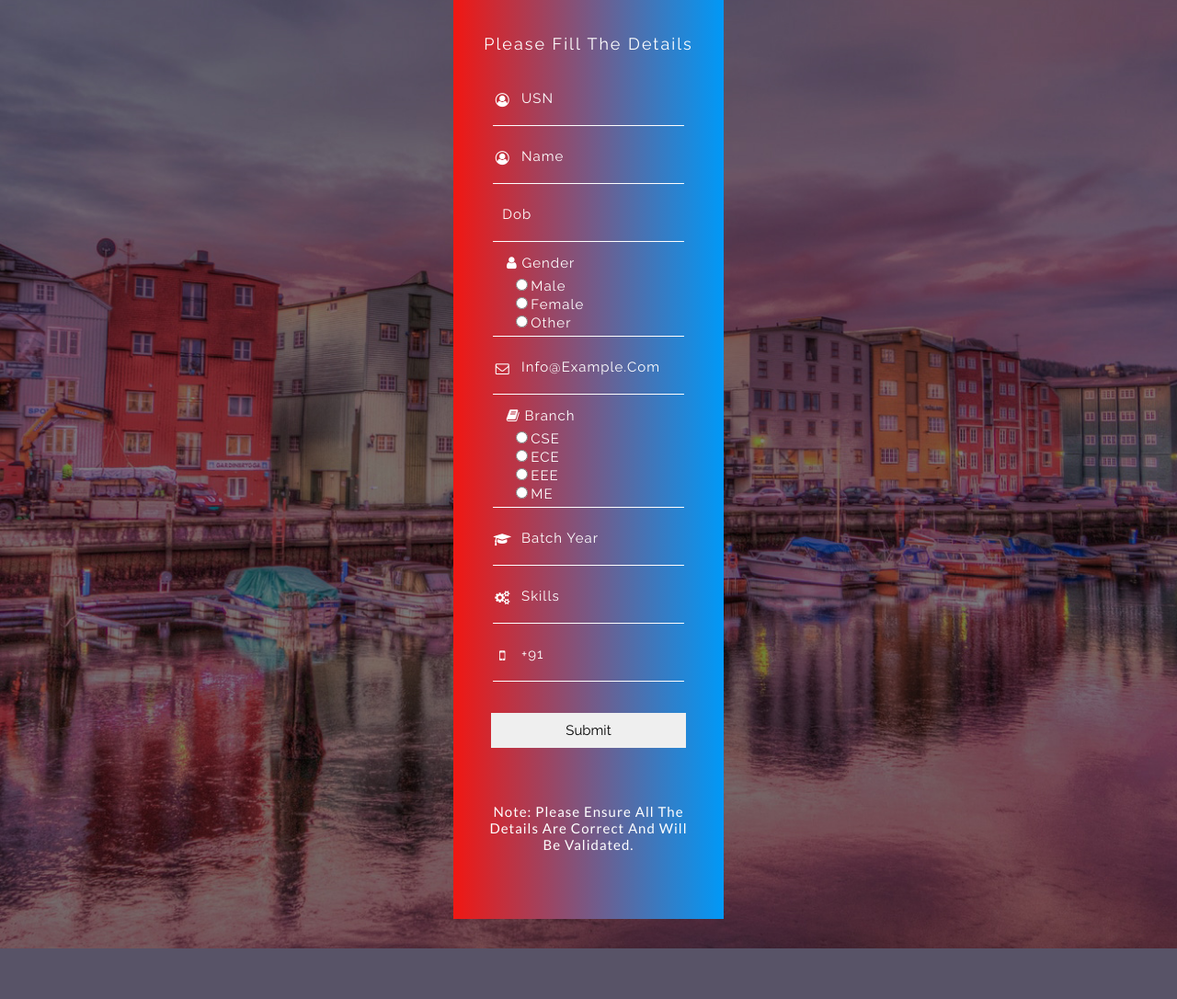
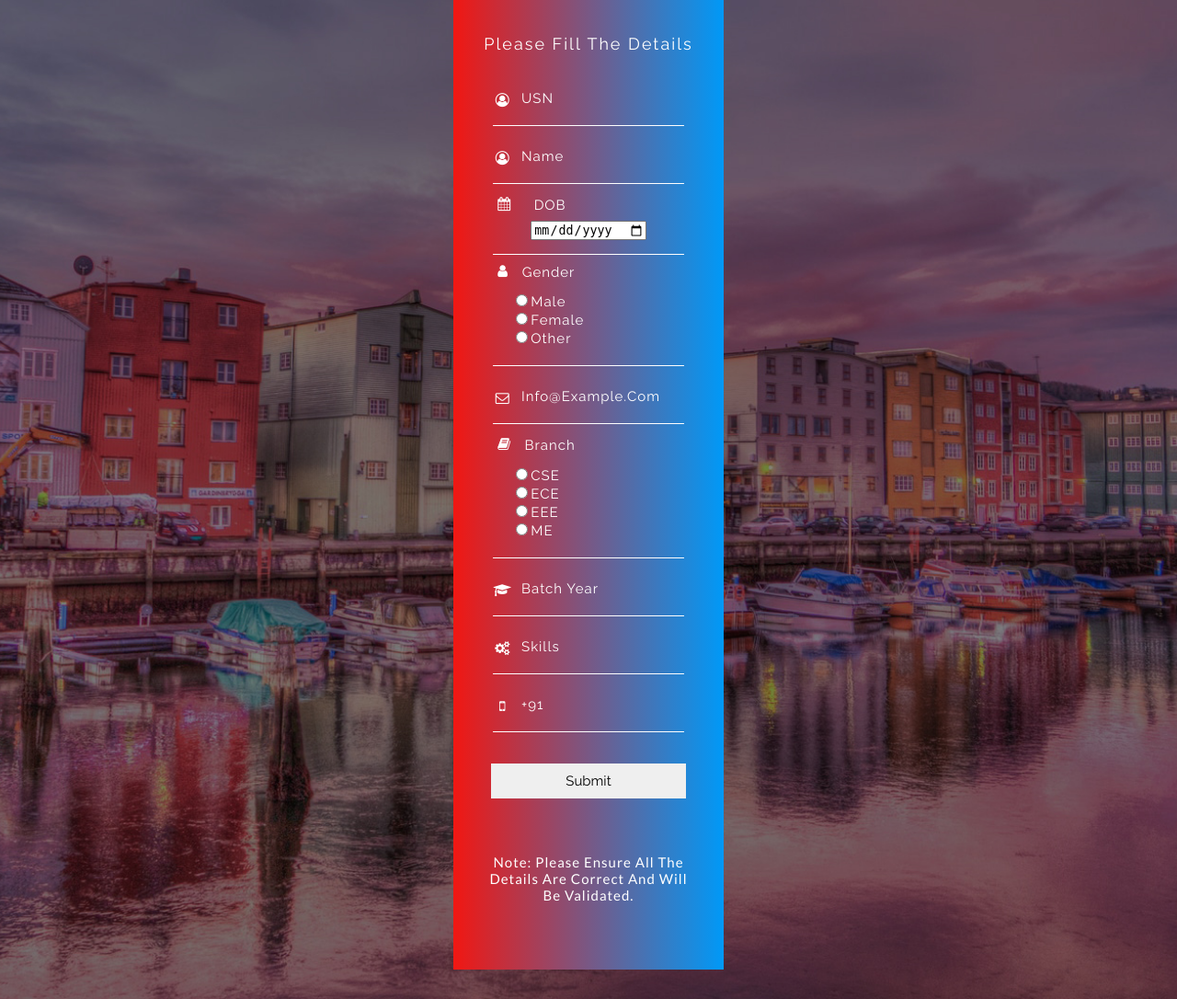
Before and after one commit to gnanendraprasad/Alumni, a PHP site: page /user/onetime/once.php in a window 1280 px wide. Shown: the part 140-1226 px from the top of the page at 92% size. Before the commit the page ends 1171 px from the top, so only its background shows below. Run offline with PHP 8.4, Linux system fonts and the light colour scheme; some libraries are stand-ins or nearby versions.

Commit message:
Once.php is done with design, working on user pages nowgit add -A

```diff
--- a/user/onetime/css/custom.css
+++ b/user/onetime/css/custom.css
@@ -16,6 +16,7 @@
     position: relative;
     margin: 5px 50% 5px 5px;
     padding-left:15px ;
+    padding-bottom: 15px;
     float: left;
 }
 .dob {
@@ -28,3 +29,28 @@
 li {
     float:left;
 }
+.gender {
+
+    position: relative;
+    position: relative;
+    margin: 5px 50% 5px 5px;
+    padding-left:15px ;
+    padding-bottom: 15px;
+    float: left;
+}
+
+#cicon {
+    position: relative;
+    padding-left: 5px;
+    float: left;
+}
+
+.customtext {
+    position: relative;
+    padding-bottom: 0.5em;
+}
+
+.empty {
+    position: relative;
+    padding-bottom: 1em;
+}
--- a/user/onetime/js/date.js
+++ /dev/null
@@ -1,6 +0,0 @@
-        // var datepicker = new ej.calendars.DatePicker({ width: "230px" });
-        // datepicker.appendTo('#datepicker');
-
-        $(function () {
-                $("#datep").datepicker();
-            })
--- a/user/onetime/once.php
+++ b/user/onetime/once.php
@@ -24,12 +24,7 @@ function hideURLbar(){ window.scrollTo(0,1); } </script>-->
 
 
 <!--- date picker -->
-<!-- <script src="https://cdn.syncfusion.com/ej2/dist/ej2.min.js"></script>
-<link href="https://cdn.syncfusion.com/ej2/material.css" rel="stylesheet"> -->
 
-<link href="http://ajax.googleapis.com/ajax/libs/jqueryui/1.10.3/jquery-ui.js" rel="stylesheet" />
-    <script src="http://code.jquery.com/jquery-1.11.1.js"></script>
-    <script src="#"></script>
 <!--- // date picker -->
 
 
@@ -74,6 +69,8 @@ function hideURLbar(){ window.scrollTo(0,1); } </script>-->
 				<div class="#">
 				<input type="date" id="#" name="dob" value="dob" required="">
 			</div>-->
+
+
 					<div class="w3l-user">
 					<span><i class="fa fa-user-circle-o w3l-1" aria-hidden="true"></i></span>
 					<input type="text" name="name" placeholder="name" required=""/>
@@ -81,13 +78,14 @@ function hideURLbar(){ window.scrollTo(0,1); } </script>-->
 					</div>
 
 				<tr><div class="w31-dob">
-				<!-- <span id="data"><i class="fa fa-calendar w3l-3" aria-hidden="true"></i></span> -->
-				<input type="text" id="datep" name="dob" value="dob" required="">
+				<span class="customtext" id="data"><i class="fa fa-calendar w3l-3" id="cicon" aria-hidden="true"></i>DOB</span>
+				<input type="date" id="datepicker" name="dob" value="dob" required="">
+				<div class="empty"></div>
 				</div>
 
 				<div class="w3l-user">
-					<span id="data"><i class="fa fa-user w3l-3" aria-hidden="true"></i> Gender</span>
-					<ul class="dob">
+					<span class="customtext" id="data"><i class="fa fa-user w3l-3" id="cicon" aria-hidden="true"></i>Gender</span>
+					<ul class="gender">
 					<li><input type="radio" name="gender" value="Male" required="">Male</li>
 					<li><input type="radio" name="gender" value="Female" required="">Female</li>
 					<li><input type="radio" name="gender" value="Other" required="">Other</li>
@@ -112,7 +110,7 @@ function hideURLbar(){ window.scrollTo(0,1); } </script>-->
 
 				<div class="w3l-branch">
 
-					<span id="data"><i class="fa fa-book w3l-1" aria-hidden="true"></i>	Branch</span>
+					<span class="customtext" id="data"><i class="fa fa-book w3l-1" id="cicon" aria-hidden="true"></i>Branch</span>
 					<ul class="branch">
 					<li><input type="radio" name="branch" value="cse" required="">CSE</li>
 					<li><input type="radio" name="branch" value="ece" required="">ECE</li>
```
